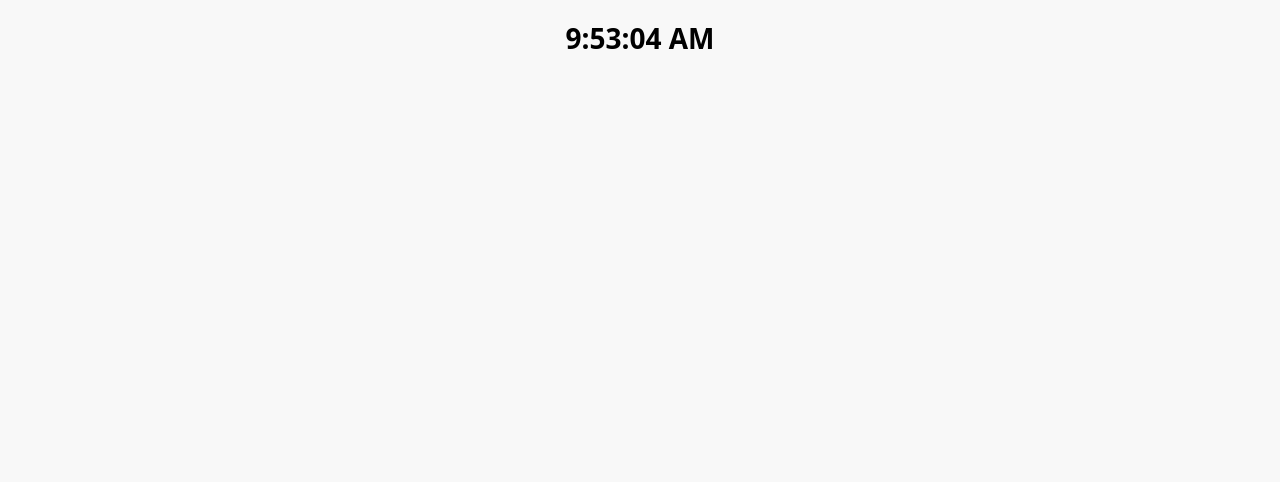
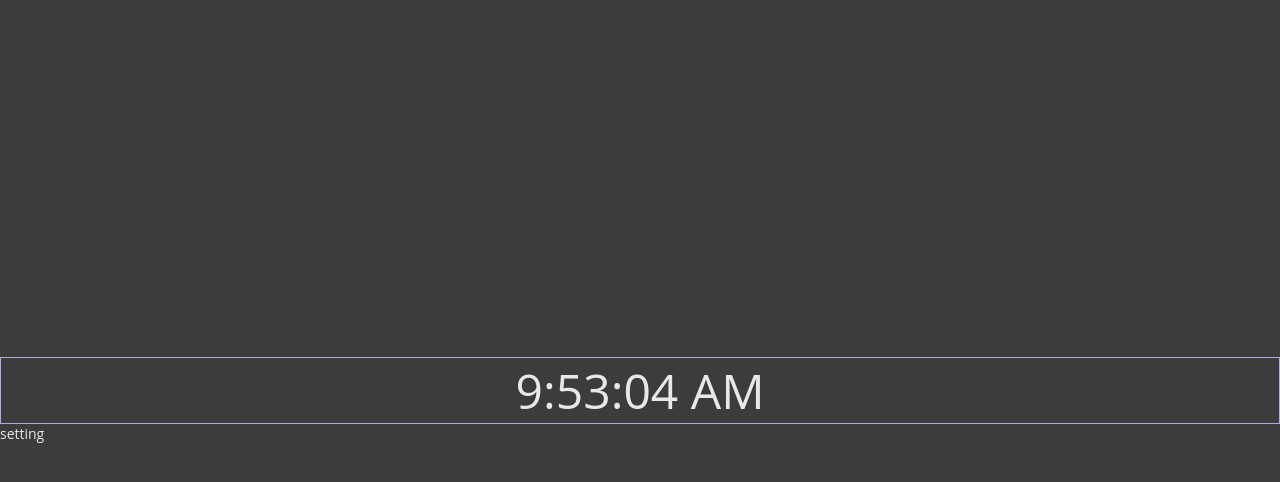
Before and after one commit to surajang/lame-clock, a browser extension: page index.html in a window 1280 px wide. Drawn offline with Linux system fonts and the light colour scheme.

Commit message:
Changed layout & color
- new layout applied (auto centered clock display)
- new color theme (dark background)

```diff
--- a/index.html
+++ b/index.html
@@ -3,13 +3,17 @@
 <html>
 <head>
   <title>Lame clock</title>
-
   <link rel="stylesheet" href="styles.css">
+  <script src="main.js"></script>
 </head>
-
 <body>
-  <h1 id="greeting"></h1>
-
-  <script src="main.js"></script>
+  <div class="outer">
+    <div class="middle">
+      <div class="inner">
+        <div id="display"></div>
+        <div>setting</div>
+      </div>
+    </div>
+  </div>
 </body>
 </html>
--- a/main.js
+++ b/main.js
@@ -3,7 +3,7 @@ var myVar = setInterval(function(){myTimer()}, 1000);
 function myTimer() {
     var d = new Date();
     var t = d.toLocaleTimeString();
-    var greeting = document.querySelector('#greeting');
+    var greeting = document.querySelector('#display');
     greeting.innerText = t;
     console.log("myTimer called");
 }
--- a/styles.css
+++ b/styles.css
@@ -1,10 +1,32 @@
 body {
-  background-color: #F8F8F8;
+  background-color: #3c3c3c;
   font-family: 'Open Sans', sans-serif;
   font-size: 14px;
-  margin: 15px;
+  color: #e8e8e8;
+  margin: 0;
 }
 
-h1 {
-  text-align: center;
+#display {
+   font-size: 48px;
+   font-weight: 400;
+   border: 1px solid #aeaedd;
+   text-align: center;
 }
+
+.outer {
+    display: table;
+    position: absolute;
+    height: 100%;
+    width: 100%;
+}
+
+.middle {
+    display: table-cell;
+    vertical-align: middle;
+}
+
+.inner {
+    margin-left: auto;
+    margin-right: auto;
+    width: 100%/*whatever width you want*/;
+}
```
